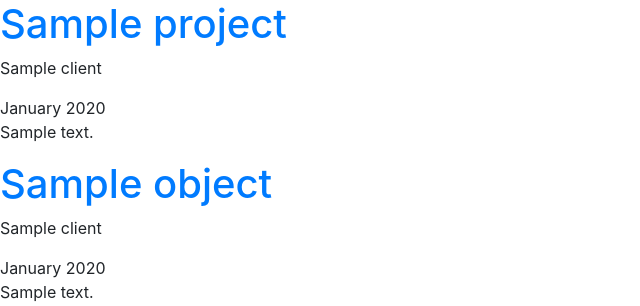
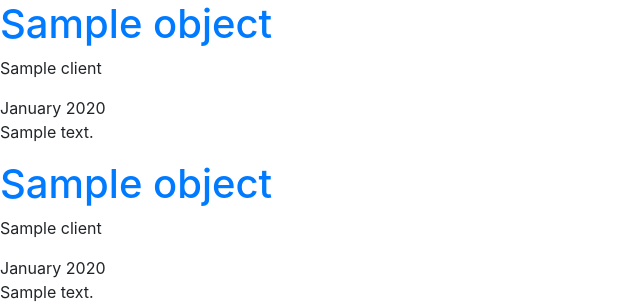
Before and after one commit to mackevin1/raymarinc_latest, a Django app: template templates/project.html in a window 1280 px wide. Shown: the part 56-362 px from the top of the page, without its empty margins (0-640 px from the left). Run offline with Django 3.2, Linux system fonts and the light colour scheme; the template is opened without the code that fills it: most values are stand-ins (such as "Sample title", 1, 10 or a date in 2020); parts of the project's set-up code (start-up, migrations or seed data) failed here and were passed over; some libraries are stand-ins or nearby versions; some web fonts are replaced.

Commit message:
version1.5.1

```diff
--- a/templates/project.html
+++ b/templates/project.html
@@ -50,7 +50,7 @@
     <article>
     {% for object in object_list %}
         <section>
-            <h1><a href="{% url 'project' object.pk %}">{{ project.name }}</a></h1>
+            <h1><a href="{% url 'project' object.pk %}">{{ object.name }}</a></h1>
             <p>{{ object.client }}</p>
             <time datetime="{{ object.completion_date|date:"m Y" }}" pubdate>{{ object.completion_date|date:"F Y" }}</time>
             <p class="description">{{ object.description }}</p>
```
